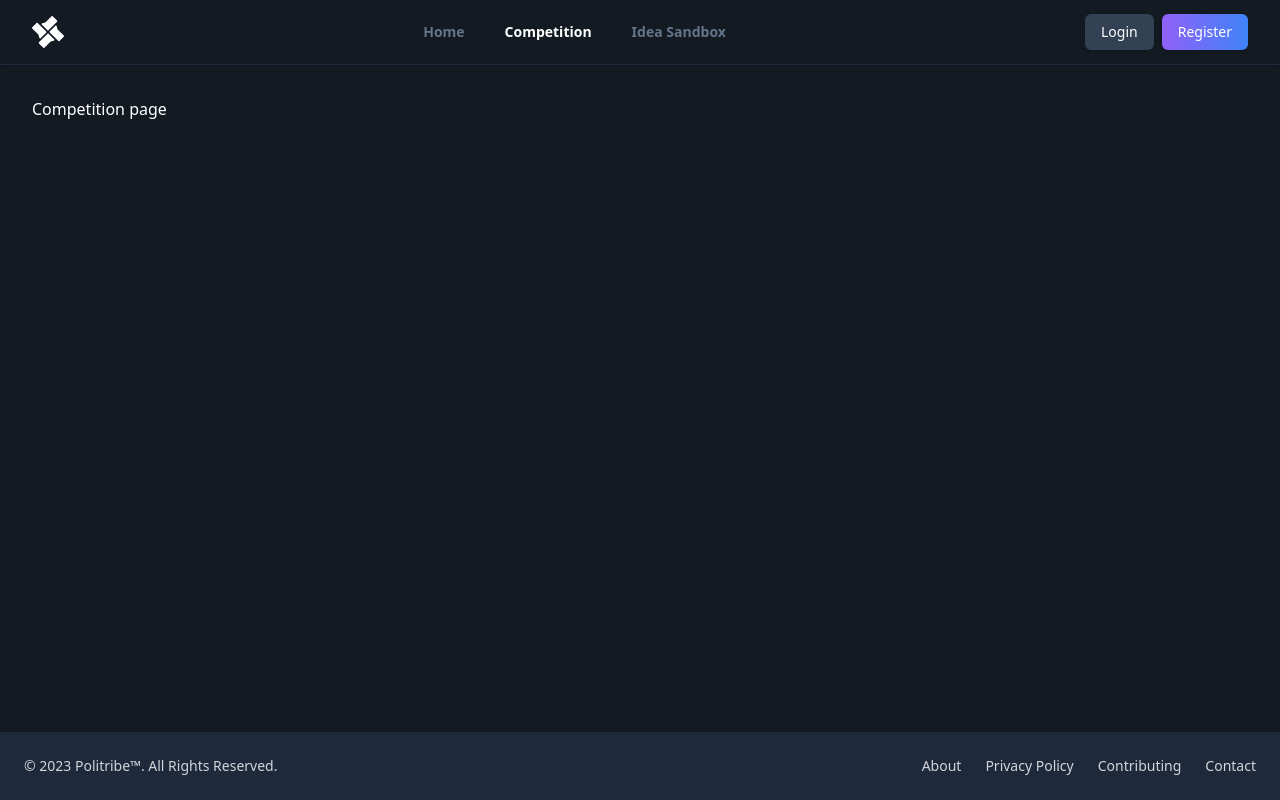
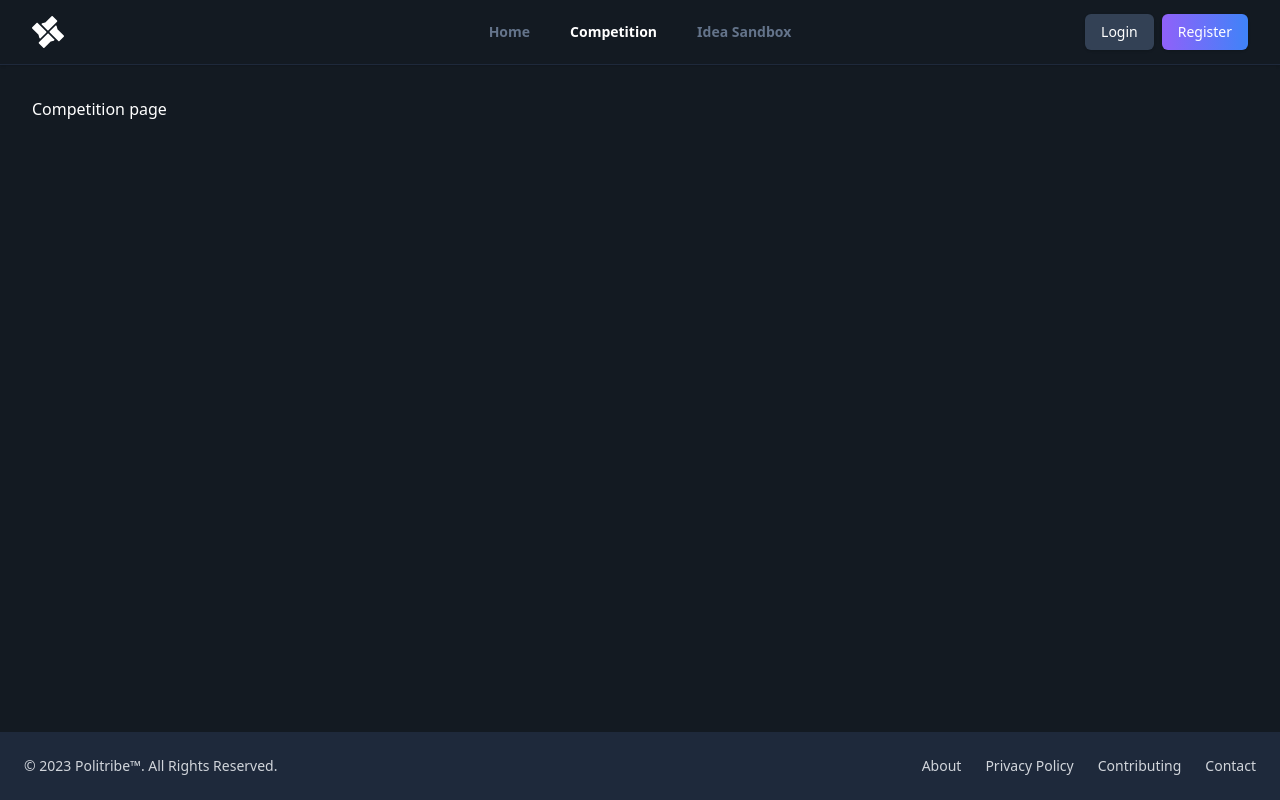
Before and after one commit to alizul01/polinema-innovation-tribe, a Next.js app: page /competition in a window 1280 px wide. Built offline with nearby package versions, Linux system fonts and the light colour scheme.

Commit message:
fix: properly center navigation menu

```diff
--- a/components/Navbar.tsx
+++ b/components/Navbar.tsx
@@ -11,7 +11,7 @@ export function Navbar() {
   return (
     <div>
       <nav className="w-full bg-[#131A22] sticky shadow border-b border-slate-800">
-        <div className="md:flex md:items-center lg:max-w-[92rem] md:px-8 mx-auto px-4 justify-between">
+        <div className="md:grid md:grid-cols-3 md:items-center lg:max-w-[92rem] md:px-8 mx-auto px-4 justify-between">
           <div id="left-side">
             <div className="flex items-center justify-between py-2 md:py-4 md:block">
               <Link href="/">
@@ -94,7 +94,7 @@ export function Navbar() {
               </div>
             </div>
           </div>
-          <div className="hidden space-x-2 md:flex text-white">
+          <div className="hidden space-x-2 md:flex text-white justify-self-end">
             <Link href="/login">
               <div className="text-sm px-4 py-2 text-center text-white bg-slate-700 rounded-md shadow hover:bg-gray-800">
                 Login
```
